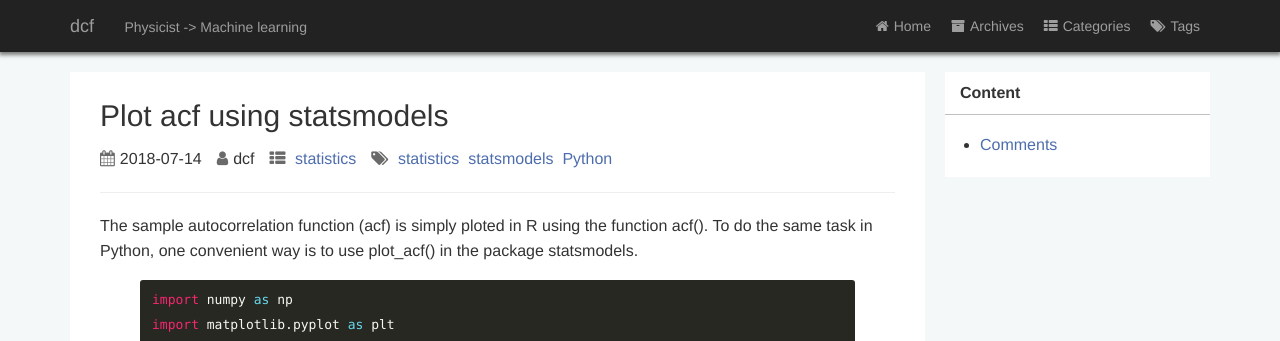
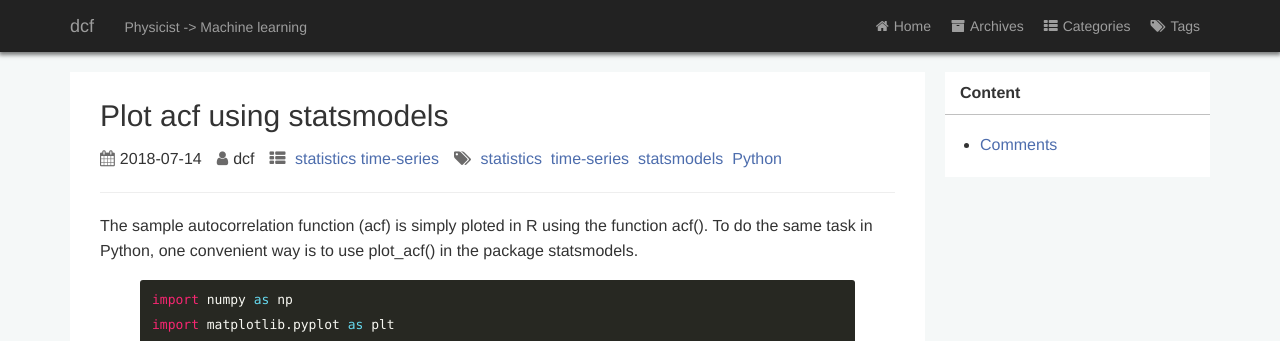
Before and after one commit to dcfmodel/dcfmodel.github.io, a Jekyll site: the page built from _posts/2018-07-14-python-statsmodels-acf.md, in a window 1280 px wide. Shown: the top 341 px of the page. Built offline with Jekyll 4.4.1, drawn with Linux system fonts in a browser that asks for light colours; comment, search, counter and statistics services are not loaded; a style sheet for code colours, icons or effects is not loaded.

Commit message:
change the post

```diff
--- a/_posts/2018-07-14-python-statsmodels-acf.md
+++ b/_posts/2018-07-14-python-statsmodels-acf.md
@@ -2,8 +2,8 @@
 layout: post
 title: "Plot acf using statsmodels"
 date: 2018-07-14 23:39:50
-category: statistics
-tags: statistics statsmodels Python
+category: statistics time-series
+tags: statistics time-series statsmodels Python
 author: dcf
 mathjax: true
 ---
```
